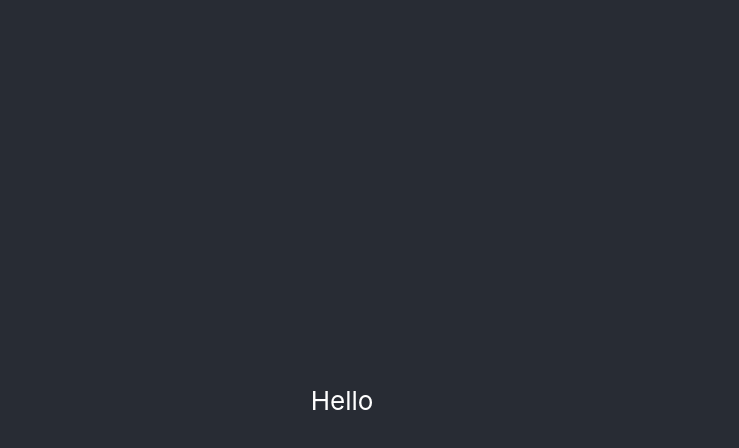
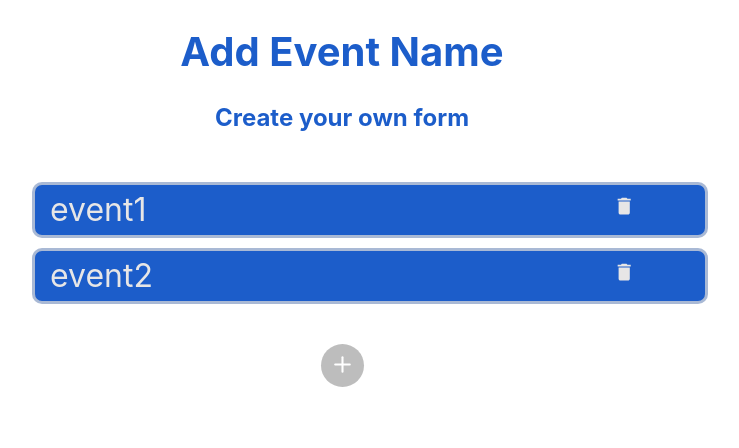
Before and after one commit to tensorsiitm/mp-portal-frontend, a React (Create React App) app: page / in a window 1280 px wide. Shown: the top 448 px of the page, without its empty margins (298-1037 px from the left). Built offline with nearby package versions, Linux system fonts and the light colour scheme.

Commit message:
page for adding new form

```diff
--- a/src/App.js
+++ b/src/App.js
@@ -1,9 +1,10 @@
 import "./App.css";
+import Add from './pages/add_form/add_form'
 
 function App() {
     return (
         <div className="App">
-            <header className="App-header">Hello</header>
+            <Add/>
         </div>
     );
 }
--- /dev/null
+++ b/src/pages/add_form/add_form.css
@@ -0,0 +1,75 @@
+button{
+    font-size: 1.4rem;
+    width: 130px;
+    height:35px;
+    color: white;
+    border: none;
+    border-radius: 10px;
+    cursor: pointer;
+    transition: background-color 0.5s ease;
+    margin: 10px;
+  }
+
+  .new_form{
+    border-radius: 25px;
+    color: white;
+    background-color: rgb(189, 189, 189);
+    width:43px;
+    height: 43px;
+    padding: 0 10 0 0 px;
+  }
+
+  .new_form:hover{
+    background-color: rgb(129, 129, 129);
+  }
+
+
+
+  ol{
+    padding: 20px 0;
+    width: 50%;
+    margin:auto;
+  }
+  li{
+    margin:auto;
+    width: 100%;
+    font-size: 2rem;
+    padding: 15px;
+    background-color: hsl(0, 0%, 97%);
+    /*margin: 10px 50px 0px 140px;*/
+    border: 3px solid hsla(0, 0%,85%, 0.75);
+    border-radius: 5px;
+    display: flex;
+  }
+
+  .inputLi{
+
+    margin: 10px;
+    background-color: #1C5DCA;
+    color: rgb(231, 230, 230);
+    border-radius: 10px;
+    height: 20px;
+    align-items:center;
+    display: flex;
+    justify-content: space-between;
+  }
+
+  .delete_input{
+    margin: 1px;
+    background-color: transparent;
+    color: rgb(231, 230, 230);
+  }
+
+  .icon_align{
+    font-size: 25px;
+    margin-top: 5px;
+  }
+
+  .add-event-name{
+    color: #1C5DCA;
+    font-size: 40px;
+  }
+
+  .own-form-text{
+    color: #1C5DCA;
+  }
--- /dev/null
+++ b/src/pages/add_form/add_form.jsx
@@ -0,0 +1,107 @@
+
+import React, { useState }from 'react';
+import './add_form.css';
+import NewInput from './newInput';
+import Existing from './existing';
+import New from './new';
+import { MdDelete } from "react-icons/md";
+import { RxCross2 } from "react-icons/rx";
+import { FiPlus } from "react-icons/fi";
+
+function Add_form() {
+  const [add_form,setAddForm]=useState([<FiPlus className="icon_align" />,true]);
+  const [select,selectfunc]=useState(null)
+  const [selected_inputs,sinputfunc]= useState(["event1","event2"]);
+  const [exist_input,einputfunc]=useState(["Name","contact","email"]);
+  const [showexist,showexistfunc]=useState(false);
+  const [shownew,shownewfunc]=useState(false);
+
+
+  const Delete_input = (inputToDelete) => {
+    sinputfunc((prevArray) =>
+      prevArray.filter((item) => item !==inputToDelete) // Remove the element with the given value
+    );
+  }
+
+  const handleExistingClick = () => {
+    showexistfunc(true);
+  }
+
+  const handleNewClick = () => {
+    shownewfunc(true);
+  }
+
+  const handleCancel = () => {
+    showexistfunc(false);
+    shownewfunc(false);
+  }
+
+  const handleSave = (n_input) => {
+    sinputfunc([...selected_inputs,n_input])
+    einputfunc([...exist_input,n_input])
+
+  }
+
+  const handleNewFormClick = () => {
+    // Show the NewInput component when "+" button is clicked
+    setAddForm((prevArray) => {
+      const newArray = [...prevArray]; // Create a copy of the current array
+      newArray[1] = !newArray[1]; // Toggle the second element (index 1)
+      return newArray;});
+
+    if (add_form[1]){
+
+      setAddForm((prevArray) => {
+        const newArray = [...prevArray]; // Create a copy of the current array
+        newArray[0] = <RxCross2 className="icon_align"/>; // Toggle the second element (index 1)
+        return newArray;});
+      selectfunc(
+          <NewInput
+              onExisting={handleExistingClick}
+              onNew={handleNewClick}
+          />
+      );
+    }
+    else{
+      showexistfunc(false);
+      shownewfunc(false);
+      setAddForm((prevArray) => {
+        const newArray = [...prevArray]; // Create a copy of the current array
+        newArray[0] = <FiPlus className="icon_align" />; // Toggle the second element (index 1)
+        return newArray;});
+      selectfunc("")
+    }
+
+
+};
+
+
+
+  return (
+    <div className="App">
+      <h1 className='add-event-name'>Add Event Name</h1>
+      <h2 className='own-form-text'>Create your own form</h2>
+
+      <ol>
+            {selected_inputs.map((task, index) =>
+                <li className='inputLi' key={index}>
+                    <span className='text'>{task}</span>
+                    <button className='delete_input' onClick={()=>Delete_input(task)}><MdDelete/></button>
+                </li>
+            )}
+      </ol>
+
+      <button className='new_form' onClick={handleNewFormClick}>
+          {add_form}
+      </button>
+      <div>
+        {!(showexist || shownew)  && select}
+        {showexist && <Existing exist_click={handleCancel} save_input={handleSave} exist_input={exist_input} />}
+        {shownew && <New Cancel_click={handleCancel} Submit_Click={handleSave}  />}
+      </div>
+
+    </div>
+  );
+}
+
+export default Add_form;
--- /dev/null
+++ b/src/pages/add_form/existing.css
@@ -0,0 +1,43 @@
+select{
+    font-size: 1.4em;
+    color: white;
+    background-color: rgb(252, 191, 38);
+    border-radius: 10px;
+    width: 25%;
+    height: 45px;
+    align-items: center;
+}
+
+.exist-dropdown{
+    display: flex;
+    flex-direction: column;               /* Use flexbox layout */
+    justify-content:space-evenly;      /* Centers text horizontally */
+    align-items: center;          /* Vertically center text and icon */
+    padding: 10px 20px;
+    cursor: pointer;
+    position: relative;           /* Needed for absolute positioning of the icon */
+
+}
+
+.exist-button{
+    display: flex;
+    justify-content: space-between;
+    align-items: center;
+    width: 200px;
+    height: 50px;
+    font-size: 1.3em;
+    border-radius: 5px;
+    margin:0 ;
+    width:350px;
+    background-color: rgb(252, 191, 38);
+    color: white;
+}
+
+.exist_text{
+    margin-left: 40%;
+}
+
+.arrowdown{
+    font-size: 30px;
+    margin-right: 5%;
+}
--- /dev/null
+++ b/src/pages/add_form/existing.jsx
@@ -0,0 +1,40 @@
+import React from 'react';
+import  {useState} from 'react';
+import './existing.css'
+import New from './new'
+import { IoIosArrowUp } from "react-icons/io";
+
+
+function Existing({exist_click,save_input,exist_input}){
+
+    const handleChanges_exist = (e) =>{
+        const save_value=e.target.value
+        if (save_input){
+            save_input(save_value);
+        }
+        else{
+            console.error('onButtonClick is undefined');
+        }
+
+    }
+
+    return(
+        <div className='exist-dropdown'>
+            <button className='exist-button' onClick={exist_click}>
+                <text className='exist_text'>Existing</text>
+                <i  className="arrowdown">
+                <IoIosArrowUp />
+                </i>
+            </button>
+
+            {exist_input.map((task, index) =>
+            <div>
+                    <input className='exist-button' type='button' value={task} onClick={(e) => handleChanges_exist(e)}></input>
+            </div>
+            )}
+            <br></br>
+        </div>
+    )
+}
+
+export default Existing
--- /dev/null
+++ b/src/pages/add_form/new.css
@@ -0,0 +1,49 @@
+
+
+form{
+    background-color: #1cca57;
+    border-radius: 10px;
+    margin: auto;
+    width:27%;
+    align-items: center;
+}
+select{
+    margin: 5px;
+    background-color: white;
+    color: black;
+    align-items: center;
+}
+
+input{
+    border-radius: 5px;
+    border-color: white;
+    margin: 5px;
+    padding: 0px 0px 0px 20px;;
+    width:85%;
+    height:33px;
+}
+
+.Submit-b{
+    box-shadow: 0 3px 6px 0 rgba(0,0,0,0.1), 0 1px 6px 0 rgba(0,0,0,0.19);
+    background-color: rgb(15, 201, 15);
+    border-width: 5px;
+    border-color: black;
+    color: white;
+    margin:20px 0px 15px 35px;
+}
+
+
+.Cancel-b{
+    background-color:white;
+    color: #34d56a;
+    margin:20px 35px 15px 0px;
+}
+
+.new_dropdown{
+    margin-top: 20px;
+    font-size: 1em;
+    height: 40px;
+    width:180px;
+    background-color: white;
+    color: black;
+}
--- /dev/null
+++ b/src/pages/add_form/new.jsx
@@ -0,0 +1,59 @@
+import React, { useState } from "react";
+import './new.css'
+
+function New({Cancel_click,Submit_Click}){
+
+    const [values,setValues]=useState({
+        Type:'',
+        Required:'',
+        label:'',
+        placeholder:''
+
+    })
+
+    const handleChanges = (e) => {
+        setValues({...values, [e.target.name]:[e.target.value]})
+    }
+
+    const handleSubmit = (e) => {
+        e.preventDefault()
+        console.log(values)
+        Submit_Click(values.label)
+
+    }
+
+    return(
+        <div>
+        <form onSubmit={handleSubmit}>
+
+            <label></label>
+            <select className="new_dropdown" name='Type' id='Type' onChange={(e) => handleChanges(e)}>
+                <option value='1'>Type 1</option>
+                <option value='2'>Type 2</option>
+                <option value='3'>Type 3</option>
+            </select>
+
+            <label></label>
+            <select className="new_dropdown" name='Required' id='Required' onChange={(e) => handleChanges(e)}>
+                <option value='1'>Required</option>
+                <option value='0'>Not Required</option>
+            </select>
+            <br></br>
+
+            <label></label>
+            <input type='text' placeholder='label' name='label' onChange={(e) => handleChanges(e)} required/><br/>
+
+            <label></label>
+            <input type='text' placeholder='Placeholder\Instruction' name='placeholder' onChange={(e) => handleChanges(e)} required /><br/>
+
+            <button type="button" className="Cancel-b" onClick={Cancel_click}>Cancel</button>
+            <button type="submit" className="Submit-b" >Submit</button>
+
+        </form>
+
+        </div>
+
+    )
+}
+
+export default New
--- /dev/null
+++ b/src/pages/add_form/newInput.css
@@ -0,0 +1,22 @@
+.new-exist-box{
+    display: flex;
+    justify-content: center;
+    align-items: center;
+}
+
+.new{
+    background-color: #1cca57;
+    width: 170px;
+    height: 40px;
+    margin: 10px;
+  }
+
+.existing{
+    display: flex;
+    justify-content: space-around;
+    align-items: center;
+    background-color: rgb(252, 191, 38);
+    width: 170px;
+    height: 40px;
+    margin: 10px;
+}
--- /dev/null
+++ b/src/pages/add_form/newInput.jsx
@@ -0,0 +1,20 @@
+import React, { Component } from "react";
+import { IoIosArrowDown } from "react-icons/io";
+import './newInput.css'
+
+function NewInput(props){
+        return (
+            <div className="new-exist-box">
+                <button className="existing" onClick={props.onExisting}>
+                <text className="existing_text">Existing</text>
+                <IoIosArrowDown />
+                </button>
+                <button className='new' onClick={props.onNew}>
+                New
+                </button>
+            </div>
+
+        )
+}
+
+export default NewInput
```
